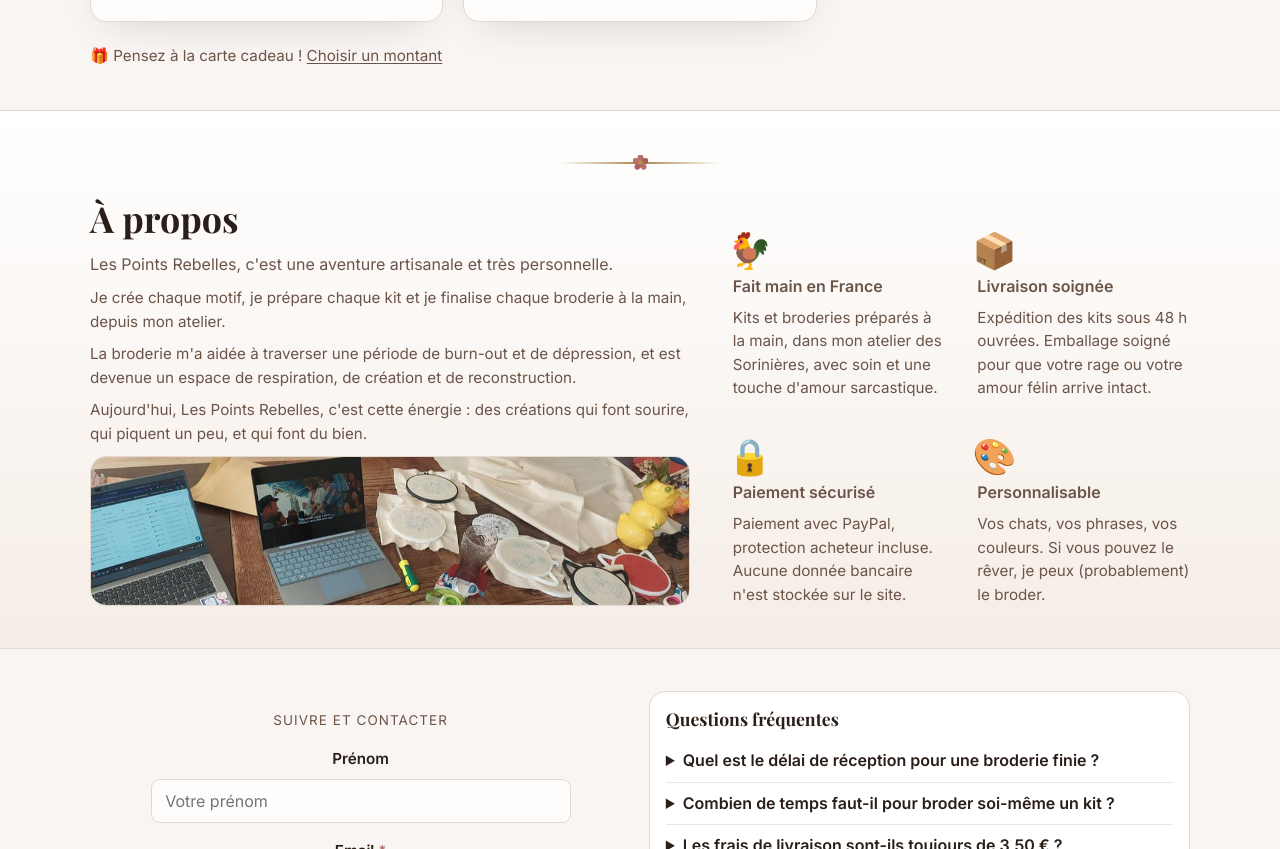
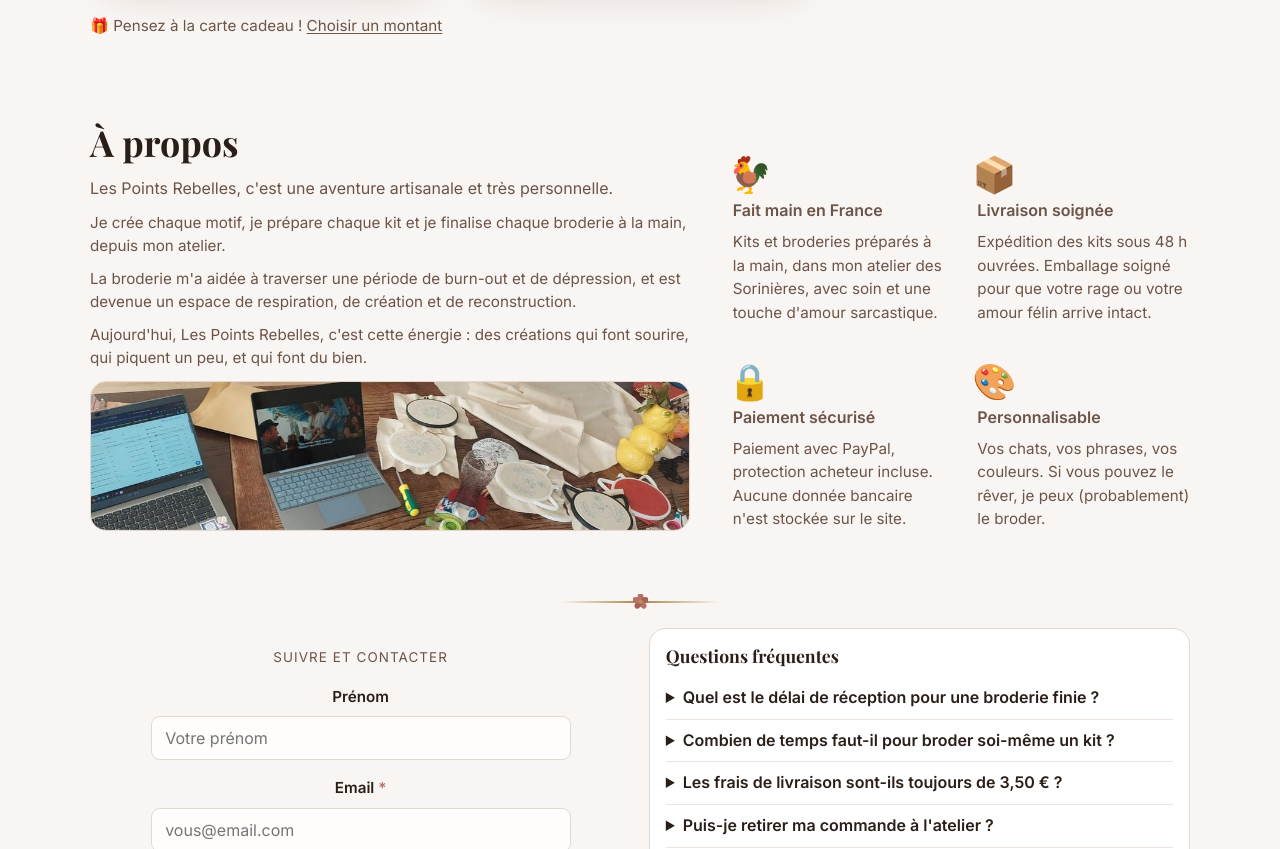
Before and after one commit to juliebouaye-ship-it/lespointssauvages, a website: page index.html in a window 1280 px wide. Shown: the part 2585-3434 px from the top of the page. Drawn offline with nearby package versions, Linux system fonts and the light colour scheme; no server answers; a web font is replaced by a local one.

Commit message:
Resserre l'espacement de la rose et separe A propos/Contact par une fleur
- Reduit le double padding autour de la rose (produits) en la remontant
  dans le padding de section plutot que d'en ajouter par-dessus.
- Retire la rose et le fond alterne au-dessus de A propos.
- Separe A propos et Contact par une rose plutot qu'un changement de
  couleur de fond (section-alt supprimee, plus utilisee).

```diff
--- a/index.html
+++ b/index.html
@@ -365,9 +365,8 @@
         </p>
       </section>
 
-      <section id="a-propos" class="section section-alt" aria-labelledby="about-title">
+      <section id="a-propos" class="section" aria-labelledby="about-title">
         <div class="container">
-          <div class="rose-divider reveal" aria-hidden="true"></div>
           <div class="about-merged-grid reveal">
             <div>
               <div class="section-header">
@@ -422,6 +421,7 @@
 
       <!-- ── CONTACT / INSTAGRAM ── -->
       <section id="contact" class="section container contact-section" aria-labelledby="contact-title">
+        <div class="rose-divider reveal" aria-hidden="true"></div>
         <h2 id="contact-title" class="sr-only">Suivre, contacter et FAQ</h2>
         <div class="contact-layout">
           <div class="contact-card reveal">
--- a/styles.css
+++ b/styles.css
@@ -552,11 +552,16 @@
 .rose-divider {
   width: min(10rem, 42%);
   height: 20px;
-  margin: 0 auto 1.5rem;
+  margin: 0 auto 1rem;
   background:
     var(--rose-flourish-svg) center / 15px no-repeat,
     linear-gradient(90deg, transparent, color-mix(in srgb, var(--gold) 88%, var(--ink)), transparent) center / 100% 2px no-repeat;
   opacity: 0.9;
+}
+
+/* Remonte la fleur dans le padding du bloc plutot que de l'ajouter en plus */
+.section > .rose-divider:first-child {
+  margin-top: -1.4rem;
 }
 
 @media (min-width: 720px) {
@@ -710,12 +715,6 @@
 .gift-card-note {
   min-height: 2.45rem;
   resize: vertical;
-}
-
-.section-alt {
-  background: linear-gradient(180deg, #fff 0%, #f5ede6 100%);
-  border-top: 1px solid var(--line);
-  border-bottom: 1px solid var(--line);
 }
 
 .section-header {
```
